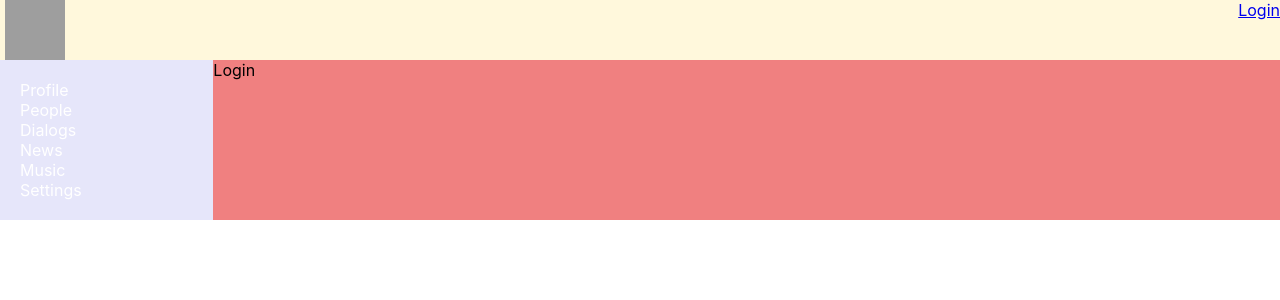
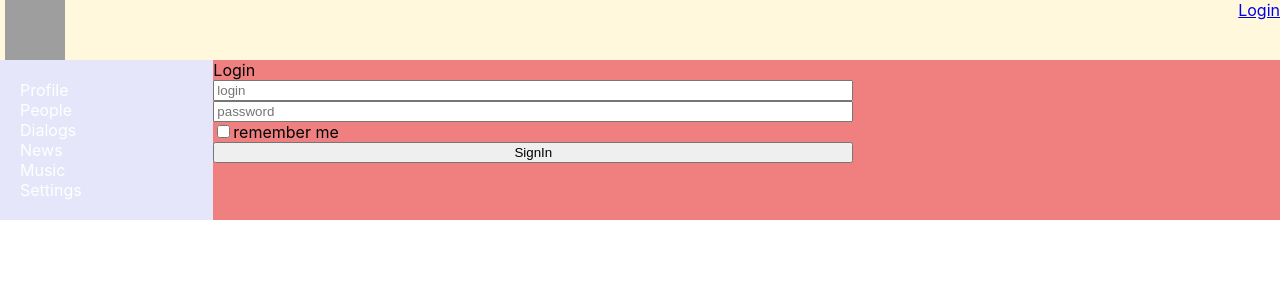
Before and after one commit to Yuliya14/socialNetwork, a React (Create React App) app in the folder my-app/: page /login in a window 1280 px wide. Shown: the top 300 px of the page. Built offline with nearby package versions, Linux system fonts and the light colour scheme; no server answers; grey boxes are pictures that could not be loaded.

Commit message:
add redux-forn and use is for login

```diff
--- a/my-app/package.json
+++ b/my-app/package.json
@@ -22,6 +22,7 @@
     "react-router-dom": "^5.3.0",
     "react-scripts": "^4.0.3",
     "redux": "^4.1.2",
+    "redux-form": "^8.3.7",
     "redux-thunk": "^2.4.0",
     "typescript": "^4.1.2",
     "web-vitals": "^1.0.1"
@@ -51,5 +52,8 @@
       "last 1 firefox version",
       "last 1 safari version"
     ]
+  },
+  "devDependencies": {
+    "@types/redux-form": "^8.3.3"
   }
 }
--- a/my-app/src/Components/Login/Login.tsx
+++ b/my-app/src/Components/Login/Login.tsx
@@ -1,6 +1,13 @@
 import React from "react";
+import LoginForm, {FormDataType} from "./LoginForm";
 
 const Login = () => {
-    return <div>Login</div>
+    const submit = (values: FormDataType) => {
+        console.log(values)
+    }
+    return <div>
+        <div>Login</div>
+        <LoginForm onSubmit={submit}/>
+    </div>
 }
 export default Login
--- /dev/null
+++ b/my-app/src/Components/Login/LoginForm.module.css
@@ -0,0 +1,5 @@
+.form {
+    display: flex;
+    flex-direction: column;
+    width: 60%;
+}
--- /dev/null
+++ b/my-app/src/Components/Login/LoginForm.tsx
@@ -0,0 +1,22 @@
+import React from "react";
+import style from "./LoginForm.module.css"
+import {Field, InjectedFormProps, reduxForm} from "redux-form";
+
+export type FormDataType = {
+    login: string
+    password: string
+    rememberMe: boolean
+}
+const LoginReduxForm: React.FC<InjectedFormProps<FormDataType>> = (props: any) => {
+    return <form className={style.form} onSubmit={props.handleSubmit}>
+        <Field component = {"input"} type={"text"} placeholder={"login"} name={"login"}/>
+        <Field component = {"input"} type={"text"} placeholder={"password"} name={"password"}/>
+        <div><Field component = {"input"} type={"checkbox"} name = {"rememberMe"}/><span>remember me</span></div>
+        <button>SignIn</button>
+    </form>
+}
+const LoginForm = reduxForm<FormDataType>({
+    form: 'login'
+})(LoginReduxForm)
+
+export default LoginForm
--- a/my-app/src/Components/Profile/ProfileContainer.tsx
+++ b/my-app/src/Components/Profile/ProfileContainer.tsx
@@ -9,7 +9,10 @@ import { compose } from 'redux';
 
 class ProfileContainer extends React.Component<propsType, profilePageType> {
     componentDidMount() {
-        const userId = this.props.match.params.userId
+        let userId = this.props.match.params.userId
+        if (!userId) {
+            userId = "19471"
+        }
         this.props.getUser(userId)
         this.props.getStatus(userId)
     }
--- a/my-app/src/Components/Profile/ProfileInfo/ProfileInfo.tsx
+++ b/my-app/src/Components/Profile/ProfileInfo/ProfileInfo.tsx
@@ -1,24 +1,13 @@
 import React from "react";
 import s from './ProfileInfo.module.css'
-import profileImg from '../../../assets/Img/profileImg.jpg'
 import ProfileStatus from "../ProfileStatus";
 import {ProfilePropsType} from "../ProfileContainer";
+import Preloader from "../../common/Preloader";
 
 
 export const ProfileInfo = (props: ProfilePropsType) => {
-    if (!props.profile) {
-        return <div className={s.ProfileInfo}>
-            <div><img src ={profileImg}/></div>
-            <ProfileStatus profile={props.profile} status={props.status} getUser={props.getUser}
-                           getStatus={props.getStatus} updateStatus={props.updateStatus}/>
-            <div className={s.info}>
-                <h4>Yuliya dovgun</h4>
-                <div>Date of Birth: 14 april</div>
-                <div>City: Minsk</div>
-                <div>Education: BSU'18</div>
-            </div>
-        </div>
-    } else {
+    if (!props.profile) return <Preloader isLoad={true}/>
+    else {
         return <div className={s.ProfileInfo}>
             <div><img src ={props.profile.photos.large}/></div>
             <ProfileStatus profile={props.profile} status={props.status} getUser={props.getUser}
--- a/my-app/src/Components/Profile/ProfileStatus.tsx
+++ b/my-app/src/Components/Profile/ProfileStatus.tsx
@@ -28,14 +28,14 @@ class ProfileStatus extends React.Component<ProfilePropsType, stateType>{
     componentDidUpdate(prevProps: Readonly<ProfilePropsType>, prevState: Readonly<stateType>) {
         if(prevProps.status !== this.props.status){
             this.setState({
-                status: this.state.status
+                status: this.props.status
             })
         }
     }
 
     render(){
         return <div>
-            {!this.state.editMode && <span onDoubleClick={this.activatedEditMode}>{this.props.status || "---"}</span>}
+            {!this.state.editMode && <span onDoubleClick={this.activatedEditMode}>{this.state.status || "---"}</span>}
             {this.state.editMode && <input autoFocus onChange={this.onChangeStatus} onBlur={this.deActivatedEditMode} value={this.state.status}/>}
         </div>
     }
--- a/my-app/src/redux/redux-store.ts
+++ b/my-app/src/redux/redux-store.ts
@@ -4,12 +4,14 @@ import messageReducer from "./message-reducer";
 import userReducer from "./user-reducer";
 import authReducer from "./auth-reducer";
 import thunk from "redux-thunk";
+import { reducer as formReducer } from "redux-form"
 
 let reducer = combineReducers({
     ProfilePage: postReducer,
     UsersPage: userReducer,
     DialogsPage: messageReducer,
-    auth: authReducer
+    auth: authReducer,
+    form: formReducer
 })
 let store = createStore(reducer, applyMiddleware(thunk))
 export type storeType = ReturnType<typeof reducer>
```
Also changed, not shown: 2 other files (tests, documents, lock files or other folders).
